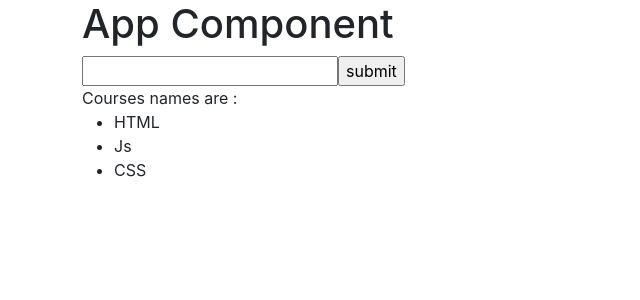
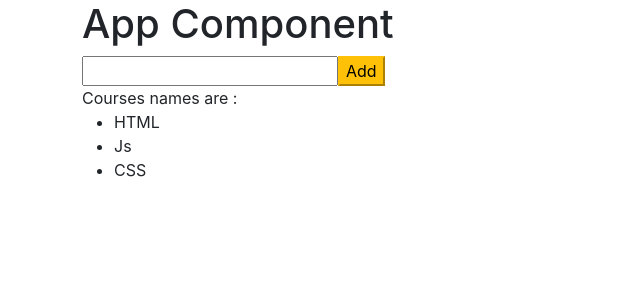
Before and after one commit to IbrahiemElsaber/courser-list, a React (Create React App) app: page / in a window 1280 px wide. Shown: the top 300 px of the page, without its empty margins (0-640 px from the left). Built offline with nearby package versions, Linux system fonts and the light colour scheme.

Commit message:
handle addCourse function to add to courses array

```diff
--- a/src/App.js
+++ b/src/App.js
@@ -11,15 +11,20 @@ class App extends Component {
 	};
 
 	handleCourseUpdate = e => {
-		// console.log("input course =  ", e.target.value);
 		this.setState({
 			current: e.target.value,
 		});
 	};
+
 	handleAddCourse = e => {
 		e.preventDefault();
-		console.log(` current: ${this.state.current}`);
-		// alert(this.state.current);
+		let currentCourse = this.state.current;
+		let courses = this.state.courses;
+		courses.push({ courseName: currentCourse });
+		this.setState({
+			courses,
+			current: "" /*set current to empty string to handle input value to equal empty string after submit */,
+		});
 	};
 	render() {
 		const { courses } = this.state;
@@ -31,7 +36,11 @@ class App extends Component {
 			<div className='container'>
 				<h1>App Component</h1>
 
-				<CourseForm updateCourse={this.handleCourseUpdate} submitCourseValue={this.handleAddCourse} />
+				<CourseForm
+					currentCourse={this.state.current} /*send current as props to make input value = " " */
+					updateCourse={this.handleCourseUpdate}
+					submitCourseValue={this.handleAddCourse}
+				/>
 
 				<div>
 					Courses names are : <ul>{coursesList}</ul>
--- a/src/components/course.form.component.js
+++ b/src/components/course.form.component.js
@@ -3,8 +3,8 @@ import React from "react";
 const CourseForm = props => {
 	return (
 		<form onSubmit={props.submitCourseValue}>
-			<input type='text' onChange={props.updateCourse} />
-			<input type='submit' value='submit' />
+			<input type='text' value={props.currentCourse} onChange={props.updateCourse} />
+			<input type='submit' value='Add' className='btn-warning' />
 		</form>
 	);
 };
```
Also changed, not shown: 1 other file (tests, documents, lock files or other folders).
